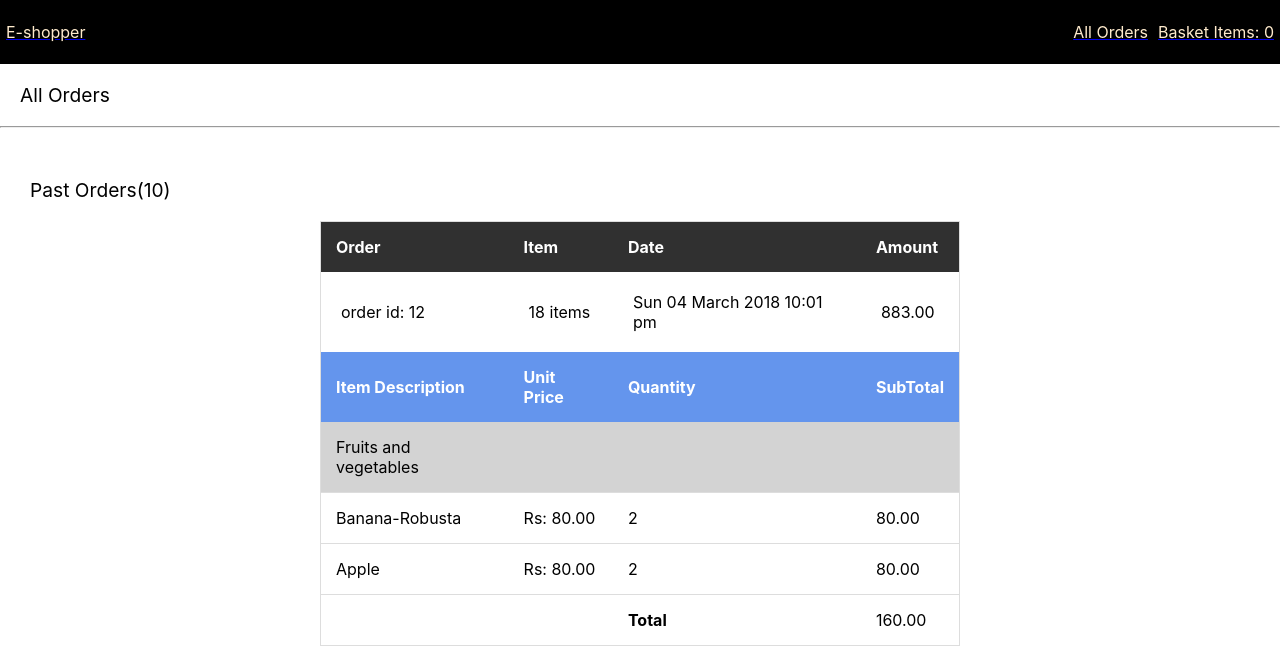
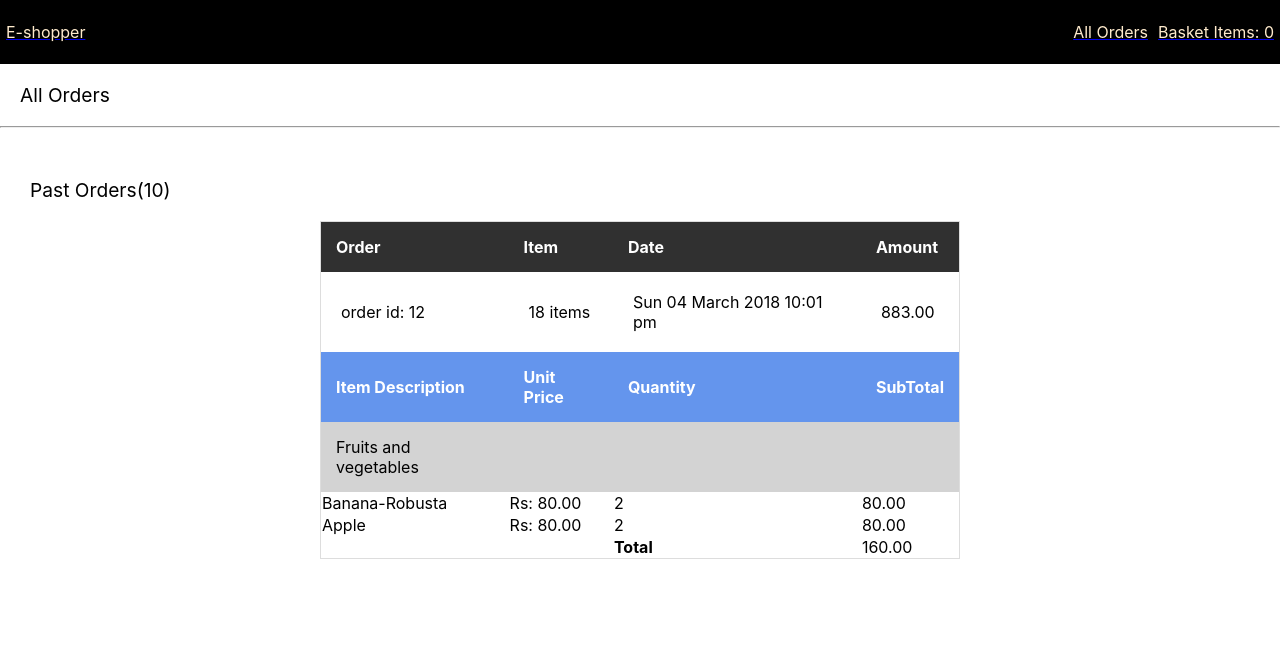
Before and after one commit to appy385/e-shopper, a React (Create React App) app: page /order in a window 1280 px wide. Shown: the top 664 px of the page. Built offline with nearby package versions, Linux system fonts and the light colour scheme.

Commit message:
refactor(Item): update  class name from 'cart-product' to 'item'

```diff
--- a/src/Item/Item.css
+++ b/src/Item/Item.css
@@ -1,4 +1,4 @@
-.cart-product>td {
+.item>td {
     border-top: 1px solid #ddd;
     border-bottom: 1px solid #ddd;
     padding: 15px;
--- a/src/Item/Item.js
+++ b/src/Item/Item.js
@@ -4,7 +4,7 @@ import './Item.css';
 
 function Item({ product }) {
   return (
-    <tr className="cart-product">
+    <tr className="item">
       <td>{product.productName}</td>
       <td>{product.price}</td>
       <td>{product.count}</td>
```
